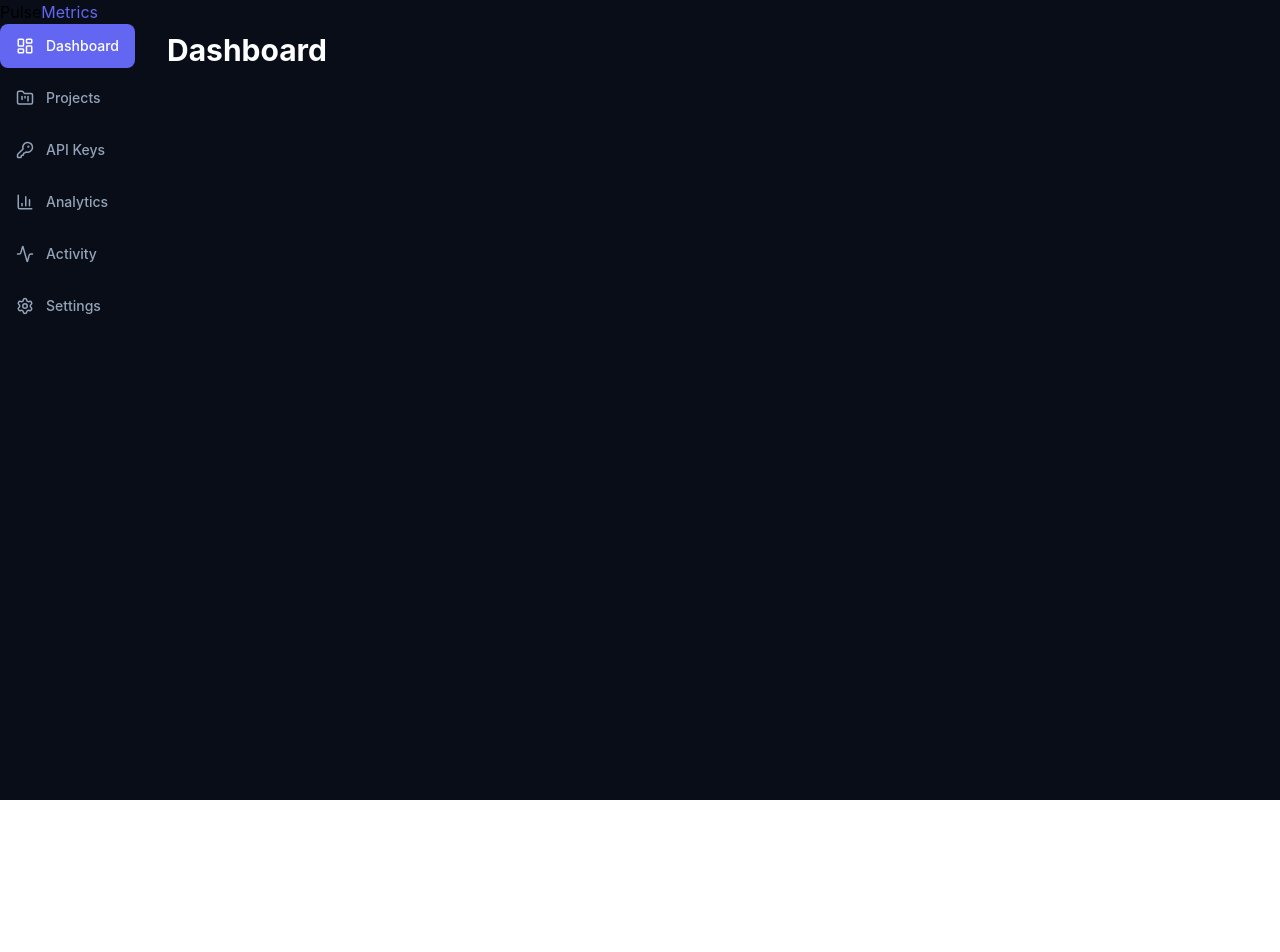
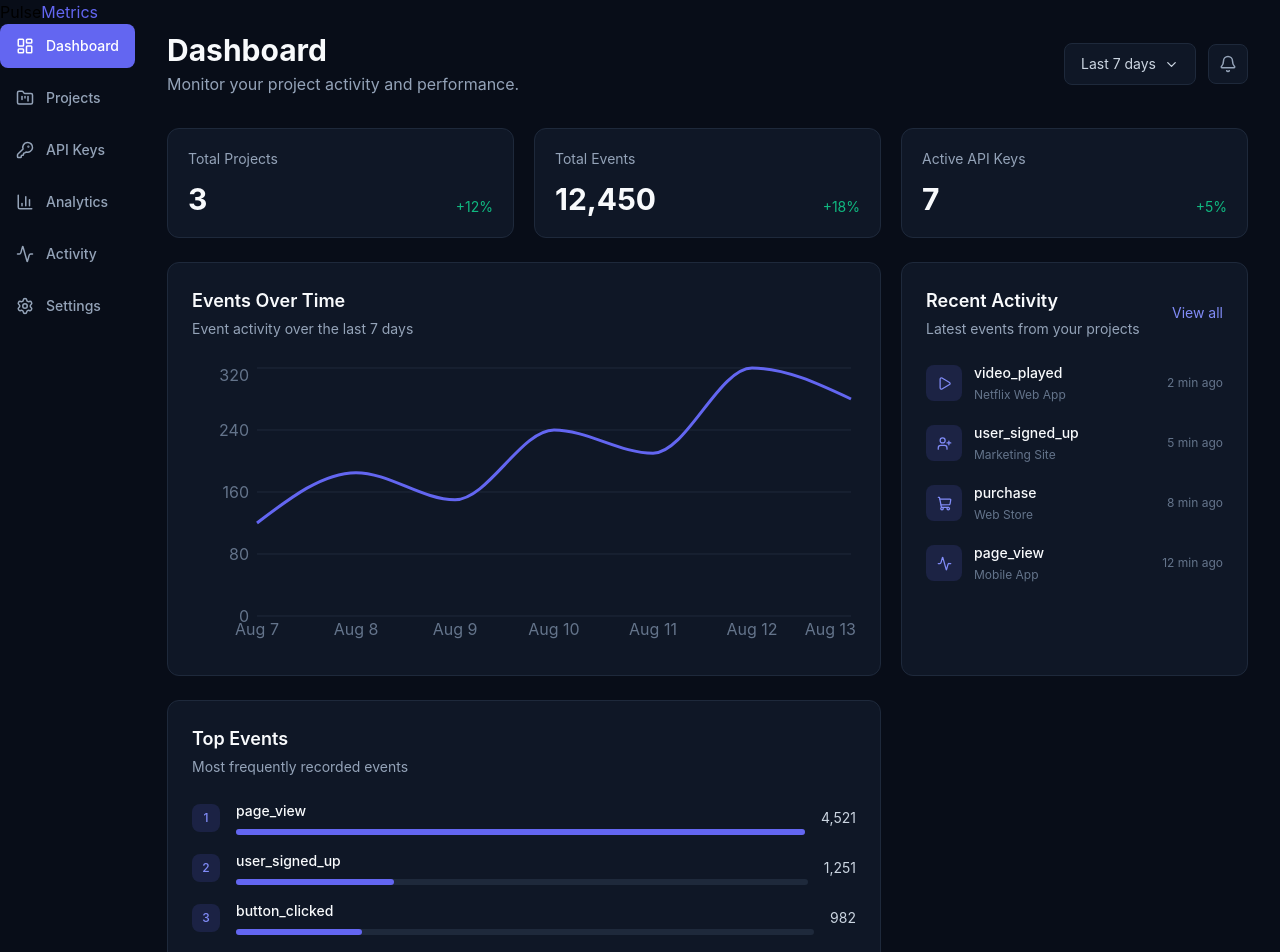
Before and after one commit to pranjalnikum31/PulseMetrics, a React (Vite) app in the folder client/: page / in a window 1280 px wide. Shown: the top 952 px of the page. Before the commit the page ends 800 px from the top, so only its background shows below. Built offline with nearby package versions, Linux system fonts and the light colour scheme.

Commit message:
feat: add dashboard analytics components

```diff
--- a/client/package.json
+++ b/client/package.json
@@ -15,6 +15,7 @@
     "react": "^19.2.8",
     "react-dom": "^19.2.8",
     "react-router-dom": "^7.18.2",
+    "recharts": "^3.10.1",
     "tailwindcss": "^4.3.3"
   },
   "devDependencies": {
--- /dev/null
+++ b/client/src/components/EventsChart.jsx
@@ -0,0 +1,66 @@
+import {
+  LineChart,
+  Line,
+  XAxis,
+  YAxis,
+  CartesianGrid,
+  Tooltip,
+  ResponsiveContainer,
+} from "recharts";
+const data = [
+  { date: "Aug 7", events: 120 },
+  { date: "Aug 8", events: 185 },
+  { date: "Aug 9", events: 150 },
+  { date: "Aug 10", events: 240 },
+  { date: "Aug 11", events: 210 },
+  { date: "Aug 12", events: 320 },
+  { date: "Aug 13", events: 280 },
+];
+
+const EventsChart = () => {
+  return (
+    <div className="bg-[#0F1726] border border-[#1E293B] rounded-xl p-6 ">
+      <div className="mb-6">
+        <h2 className="text-lg font-semibold text-[#F8FAFC]">
+          Events Over Time
+        </h2>
+
+        <p className="text-sm text-[#94A3B8] mt-1">
+          Event activity over the last 7 days
+        </p>
+      </div>
+      <div className="h-72">
+        <ResponsiveContainer width="100%" height="100%">
+          <LineChart data={data}>
+            <CartesianGrid stroke="#1E293B" vertical={false} />
+            <XAxis
+              dataKey="date"
+              stroke="#64748B"
+              tickLine={false}
+              axisLine={false}
+            />
+            <YAxis stroke="#64748B" tickLine={false} axisLine={false} />
+            <Tooltip
+              contentStyle={{
+                backgroundColor: "#0F1726",
+                border: "1px solid #1E293B",
+                borderRadius: "8px",
+                color: "#F8FAFC",
+              }}
+            />
+            <Line
+              type="monotone"
+              dataKey="events"
+              stroke="#6366F1"
+              strokeWidth={3}
+              dot={false}
+              activeDot={{ r: 5 }}
+            />
+          </LineChart>
+        </ResponsiveContainer>
+      </div>
+    </div>
+  );
+};
+
+export default EventsChart;
--- /dev/null
+++ b/client/src/components/Header.jsx
@@ -0,0 +1,29 @@
+import React from 'react'
+import { Bell, ChevronDown } from "lucide-react";
+
+const Header = () => {
+  return (
+    <header className="flex items-center justify-between mb-8">
+      <div>
+        <h1 className="text-3xl font-bold text-[#F8FAFC]">
+            Dashboard
+        </h1>
+
+        <p className="text-[#94A3B8] mt-1">
+            Monitor your project activity and performance.
+        </p>
+      </div>
+      <div className="flex items-center gap-3">
+        <button className="flex items-center gap-2 px-4 py-2.5 rounded-lg border border-[#1E293B] bg-[#0F1726] text-sm text-[#CBD5E1] hover:bg-[#151E2E]">
+            Last 7 days
+            <ChevronDown size={15} />
+        </button>
+        <button className="w-10 h-10 rounded-lg border border-[#1E293B] bg-[#0F1726] flex items-center justify-center hover:bg-[#151E2E]">
+            <Bell size={18} className="text-[#94A3B8]" />
+        </button>
+      </div>
+    </header>
+  )
+}
+
+export default Header
--- /dev/null
+++ b/client/src/components/MetricCard.jsx
@@ -0,0 +1,23 @@
+import React from 'react'
+
+function MetricCard({ title, value, change }) {
+  return (
+    <div className="bg-[#0F1726] border border-[#1E293B] rounded-xl p-5">
+      <p className="text-sm text-[#94A3B8]">
+        {title}
+      </p>
+
+      <div className="flex items-end justify-between mt-3">
+        <h2 className="text-3xl font-bold text-[#F8FAFC]">
+          {value}
+        </h2>
+
+        <span className="text-sm text-[#10B981]">
+          {change}
+        </span>
+      </div>
+    </div>
+  );
+}
+
+export default MetricCard;
--- /dev/null
+++ b/client/src/components/RecentActivity.jsx
@@ -0,0 +1,74 @@
+import { Activity, UserPlus, ShoppingCart, Play } from "lucide-react";
+
+const activities = [
+  {
+    event: "video_played",
+    project: "Netflix Web App",
+    time: "2 min ago",
+    icon: <Play size={15} />,
+  },
+  {
+    event: "user_signed_up",
+    project: "Marketing Site",
+    time: "5 min ago",
+    icon: <UserPlus size={15} />,
+  },
+  {
+    event: "purchase",
+    project: "Web Store",
+    time: "8 min ago",
+    icon: <ShoppingCart size={15} />,
+  },
+  {
+    event: "page_view",
+    project: "Mobile App",
+    time: "12 min ago",
+    icon: <Activity size={15} />,
+  },
+];
+
+const RecentActivity = () => {
+  return (
+    <div className="bg-[#0F1726] border border-[#1E293B] rounded-xl p-6">
+      <div className="flex items-center justify-between mb-6">
+        <div>
+          <h2 className="text-lg font-semibold text-[#F8FAFC]">
+            Recent Activity
+          </h2>
+
+          <p className="text-sm text-[#94A3B8] mt-1">
+            Latest events from your projects
+          </p>
+        </div>
+
+        <button className="text-sm text-[#818CF8] hover:text-[#A78BFA]">
+          View all
+        </button>
+      </div>
+
+      <div className="space-y-5">
+        {activities.map((activity, index) => (
+          <div key={index} className="flex items-center gap-3">
+            <div className="w-9 h-9 rounded-lg bg-[#6366F1]/15 text-[#818CF8] flex items-center justify-center">
+              {activity.icon}
+            </div>
+
+            <div className="flex-1 min-w-0">
+              <p className="text-sm font-medium text-[#F8FAFC]">
+                {activity.event}
+              </p>
+
+              <p className="text-xs text-[#64748B] mt-1">{activity.project}</p>
+            </div>
+
+            <span className="text-xs text-[#64748B] whitespace-nowrap">
+              {activity.time}
+            </span>
+          </div>
+        ))}
+      </div>
+    </div>
+  );
+};
+
+export default RecentActivity;
--- /dev/null
+++ b/client/src/components/TopEvents.jsx
@@ -0,0 +1,73 @@
+const events = [
+  {
+    name: "page_view",
+    count: 4521,
+  },
+  {
+    name: "user_signed_up",
+    count: 1251,
+  },
+  {
+    name: "button_clicked",
+    count: 982,
+  },
+  {
+    name: "purchase",
+    count: 321,
+  },
+  {
+    name: "video_played",
+    count: 210,
+  },
+];
+
+
+const TopEvents = () => {
+   return (
+    <div className="bg-[#0F1726] border border-[#1E293B] rounded-xl p-6">
+      <div className="mb-6">
+        <h2 className="text-lg font-semibold text-[#F8FAFC]">
+          Top Events
+        </h2>
+
+        <p className="text-sm text-[#94A3B8] mt-1">
+          Most frequently recorded events
+        </p>
+      </div>
+
+      <div className="space-y-4">
+        {events.map((event, index) => (
+          <div
+            key={event.name}
+            className="flex items-center gap-4"
+          >
+            <div className="w-7 h-7 rounded-lg bg-[#6366F1]/15 text-[#818CF8] flex items-center justify-center text-xs font-medium">
+              {index + 1}
+            </div>
+
+            <div className="flex-1">
+              <p className="text-sm font-medium text-[#F8FAFC]">
+                {event.name}
+              </p>
+
+              <div className="mt-2 h-1.5 bg-[#1E293B] rounded-full">
+                <div
+                  className="h-full bg-[#6366F1] rounded-full"
+                  style={{
+                    width: `${(event.count / events[0].count) * 100}%`,
+                  }}
+                />
+              </div>
+            </div>
+
+            <span className="text-sm text-[#CBD5E1]">
+              {event.count.toLocaleString()}
+            </span>
+          </div>
+        ))}
+      </div>
+    </div>
+  );
+}
+
+export default TopEvents
--- a/client/src/pages/Home.jsx
+++ b/client/src/pages/Home.jsx
@@ -1,12 +1,37 @@
 import React from "react";
 import SideBar from "../components/SideBar";
+import Header from "../components/Header";
+import MetricCard from "../components/MetricCard";
+import EventsChart from "../components/EventsChart";
+import RecentActivity from "../components/RecentActivity";
+import TopEvents from "../components/TopEvents";
 
 const Home = () => {
   return (
     <div className="min-h-screen bg-[#080D18] flex">
       <SideBar />
-      <main className="flex-1 p-8 text-white">
-        <h1 className="text-3xl font-bold">Dashboard</h1>
+      <main className="flex-1 p-8 ">
+        <Header />
+
+        <section className="grid grid-cols-3 gap-5 mb-6">
+          <MetricCard title="Total Projects" value="3" change="+12%" />
+
+          <MetricCard title="Total Events" value="12,450" change="+18%" />
+
+          <MetricCard title="Active API Keys" value="7" change="+5%" />
+        </section>
+        <section className="grid grid-cols-3 gap-5">
+          <div className="col-span-2">
+            <EventsChart />
+          </div>
+
+          <RecentActivity />
+        </section>
+        <section className="grid grid-cols-3 gap-5 mt-6">
+          <div className="col-span-2">
+            <TopEvents />
+          </div>
+        </section>
       </main>
     </div>
   );
```
Also changed, not shown: 1 other file (tests, documents, lock files or other folders).
